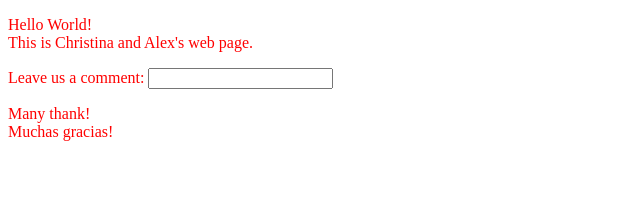
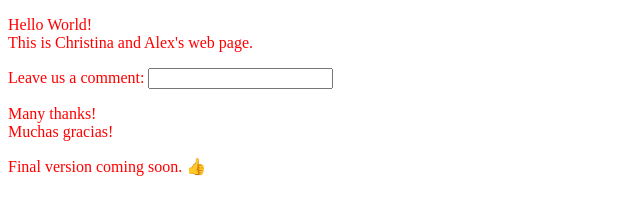
Before and after one commit to xelAhcratiPsavilO/christinayalex, a plain HTML site: page index.html in a window 1280 px wide. Shown: the whole page, without its empty margins (0-640 px from the left). Drawn offline with Linux system fonts and the light colour scheme.

Commit message:
Correct typo

```diff
--- a/index.html
+++ b/index.html
@@ -21,6 +21,7 @@
   <body>
     <p>Hello World! <br>This is Christina and Alex's web page.</p>
     <p>Leave us a comment: <input type="text" name="comment" id="commentId" onchange="capitalize()"></p>
-    <p>Many thank!<br>Muchas gracias!</p>
+    <p>Many thanks!<br>Muchas gracias!</p>
+    <p>Final version coming soon.      👍</p>
   </body>
 </html>
```
